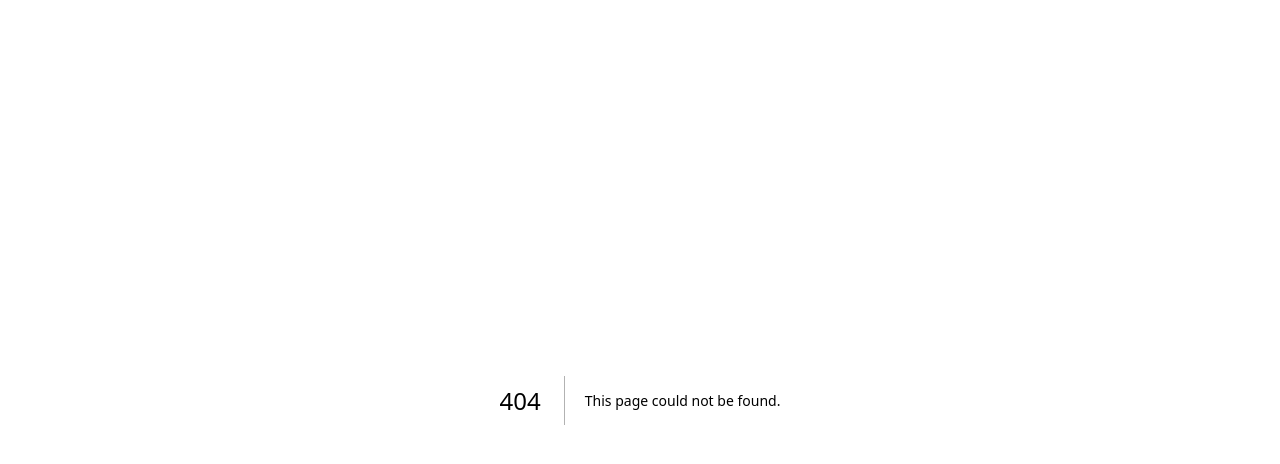
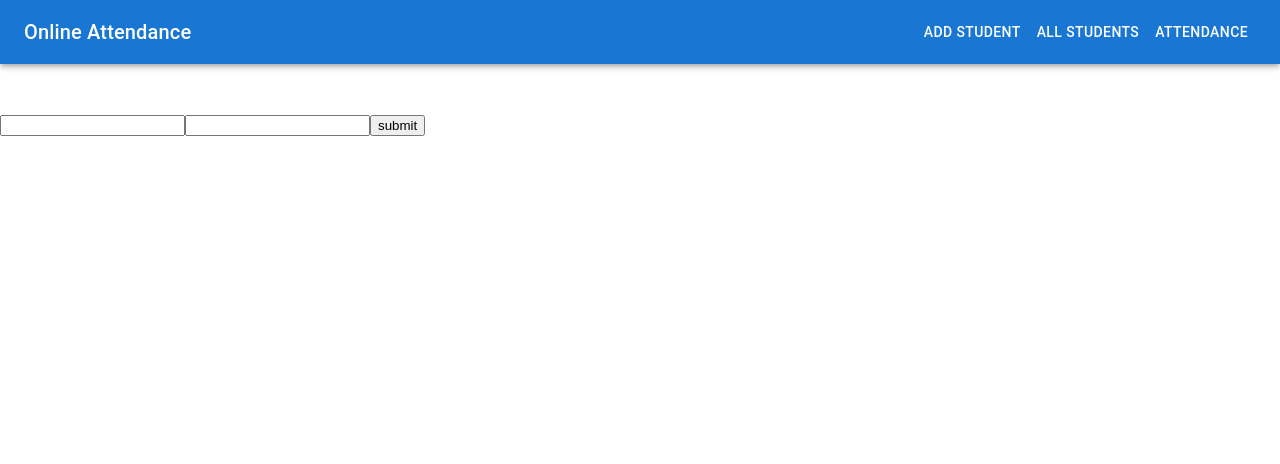
Before and after one commit to raohasnaintofeeq/dev-up, a Next.js app: page /admin/addstudents in a window 1280 px wide. Before the commit this address had no page. Shown: the top 464 px of the page. Built offline with nearby package versions, Linux system fonts and the light colour scheme.

Commit message:
added student form

```diff
--- /dev/null
+++ b/app/admin/addstudents/page.tsx
@@ -0,0 +1,48 @@
+"use client"
+import DrawerAppBar from "../page";
+import React from "react";
+import { Formik, Form, Field } from "formik";
+import { setCookie } from "cookies-next";
+
+interface Props {
+  name: string;
+  fname: string;
+}
+const handleState = () => {
+  const [copy, setCopy] = React.useState([] as any)
+  const initialValues: Props = {
+    name: "",
+    fname: ""
+  }
+
+  const handleSubmitForm = (values: Props) => {
+    const payload = {...values}
+    setCopy((prev: any) => {
+      return [...prev, payload]
+    })
+    setCookie("saveData ", copy)
+
+    console.log("copy :: ", copy)
+  }
+
+  return (
+    <div>
+      <DrawerAppBar />
+      <Formik
+      initialValues={initialValues}
+      onSubmit={async(values) => {
+        await handleSubmitForm(values)
+      }}
+      >
+        {() => (
+          <Form>
+            <Field name="name"/>
+            <Field name="fname"/>
+            <button type="submit">submit</button>
+          </Form>
+        )}
+      </Formik>
+    </div>
+  )
+}
+export default handleState;
--- a/app/admin/page.tsx
+++ b/app/admin/page.tsx
@@ -1,37 +1,133 @@
 'use client'
-import React from "react";
-interface formProps {
-  name: string;
-  fname: string;
+import React from 'react';
+import PropTypes from 'prop-types';
+import AppBar from '@mui/material/AppBar';
+import Box from '@mui/material/Box';
+import CssBaseline from '@mui/material/CssBaseline';
+import Divider from '@mui/material/Divider';
+import Drawer from '@mui/material/Drawer';
+import IconButton from '@mui/material/IconButton';
+import List from '@mui/material/List';
+import ListItem from '@mui/material/ListItem';
+import ListItemButton from '@mui/material/ListItemButton';
+import ListItemText from '@mui/material/ListItemText';
+import MenuIcon from '@mui/icons-material/Menu';
+import Toolbar from '@mui/material/Toolbar';
+import Typography from '@mui/material/Typography';
+import Button from '@mui/material/Button';
+import { useRouter } from 'next/navigation';
+
+const drawerWidth = 240;
+const routes = [
+  {
+    name: "Add Student",
+    url: "/admin/addstudents",
+  },
+  {
+    name: "All Students",
+    url: "/admin/students",
+  },
+  {
+    name: "Attendance",
+    url: "/admin/Contact"
+  }
+]
+
+export default function DrawerAppBar(props: any) {
+  const router = useRouter();
+  const { window } = props;
+  const [mobileOpen, setMobileOpen] = React.useState(false);
+
+  const handleDrawerToggle = () => {
+    setMobileOpen((prevState) => !prevState);
+  };
+  const handleClick = (url: string) => {
+    router.push(url)
+  }
+
+  const drawer = (
+    <Box onClick={handleDrawerToggle} sx={{ textAlign: 'center' }}>
+      <Typography variant="h6" sx={{ my: 2 }}>
+        Online Attendane
+      </Typography>
+      <Divider />
+      <List>
+        {routes.map((item, index) => (
+          <ListItem key={index} disablePadding onClick={() => handleClick(item.url)}>
+            <ListItemButton sx={{ textAlign: 'center' }}>
+              <ListItemText primary={item.name} />
+            </ListItemButton>
+          </ListItem>
+        ))}
+      </List>
+    </Box>
+  );
+
+  const container = window !== undefined ? () => window().document.body : undefined;
+  return (
+    <Box sx={{ display: 'flex' }}>
+      <CssBaseline />
+      <AppBar component="nav" position='fixed'>
+        <Toolbar>
+          <IconButton
+            color="inherit"
+            aria-label="open drawer"
+            edge="start"
+            onClick={handleDrawerToggle}
+            sx={{ mr: 2, display: { sm: 'none' } }}
+          >
+            <MenuIcon />
+          </IconButton>
+          <Typography
+            variant="h6"
+            component="div"
+            sx={{ flexGrow: 1, display: { xs: 'none', sm: 'block' }, cursor: "pointer" }}
+            onClick={() => router.push("/admin")}
+          >
+            Online Attendance
+          </Typography>
+          <Box sx={{ display: { xs: 'none', sm: 'block' } }}>
+            {routes.map((item, index) => (
+              <Button key={index} sx={{ color: '#fff' }} onClick={() => handleClick(item.url)}>
+                {item.name}
+              </Button>
+            ))}
+          </Box>
+        </Toolbar>
+      </AppBar>
+      <nav>
+        <Drawer
+          container={container}
+          variant="temporary"
+          open={mobileOpen}
+          onClose={handleDrawerToggle}
+          ModalProps={{
+            keepMounted: true, // Better open performance on mobile.
+          }}
+          sx={{
+            display: { xs: 'block', sm: 'none' },
+            '& .MuiDrawer-paper': { boxSizing: 'border-box', width: drawerWidth },
+          }}
+        >
+          {drawer}
+        </Drawer>
+      </nav>
+      <Box component="main" sx={{ p: 3 }}>
+        <Toolbar />
+        {/* <Typography>
+          hasnain
+        </Typography> */}
+      </Box>
+    </Box>
+  );
 }
-const formValues: formProps = {
-  name: "",
-  fname: "",
-}
-const handleState = () => {
-  const [value, setValue] = React.useState(formValues)
-  const [copy, setCopy] = React.useState([] as any)
-  const handleChange = (e: string, optional: string) => {
-    setValue((prev) => {
-      return {
-        ...prev,
-        [optional]: e
-      }
-    })
-  }
-  const handleSubmit = () => {
-    setCopy((prev: []) => {
-      return [...prev, value]
-    })
-    setValue(formValues)
-  }
-  console.log("value ", copy)
-  return (
-    <div>
-      <input type="text" value={value.name} onChange={(e) => handleChange(e.target.value, "name")} />
-      <input type="text" value={value.fname} onChange={(e) => handleChange(e.target.value, "fname")} />
-      <button type="submit" onClick={handleSubmit}>submit</button>
-    </div>
-  )
-}
-export default handleState;
+
+// DrawerAppBar.propTypes = {
+//   /**
+//    * Injected by the documentation to work in an iframe.
+//    * You won't need it on your project.
+//    */
+//   window: PropTypes.func,
+// };
+
+// export default DrawerAppBar;
--- /dev/null
+++ b/app/admin/students/page.tsx
@@ -0,0 +1,14 @@
+"use client"
+import { getCookie } from "cookies-next";
+import DrawerAppBar from "../page";
+
+const StudentData = () => {
+  let getData = getCookie("saveData")
+  return (
+    <div>
+      <DrawerAppBar />
+      {getData}
+    </div>
+  )
+}
+export default StudentData;
```
